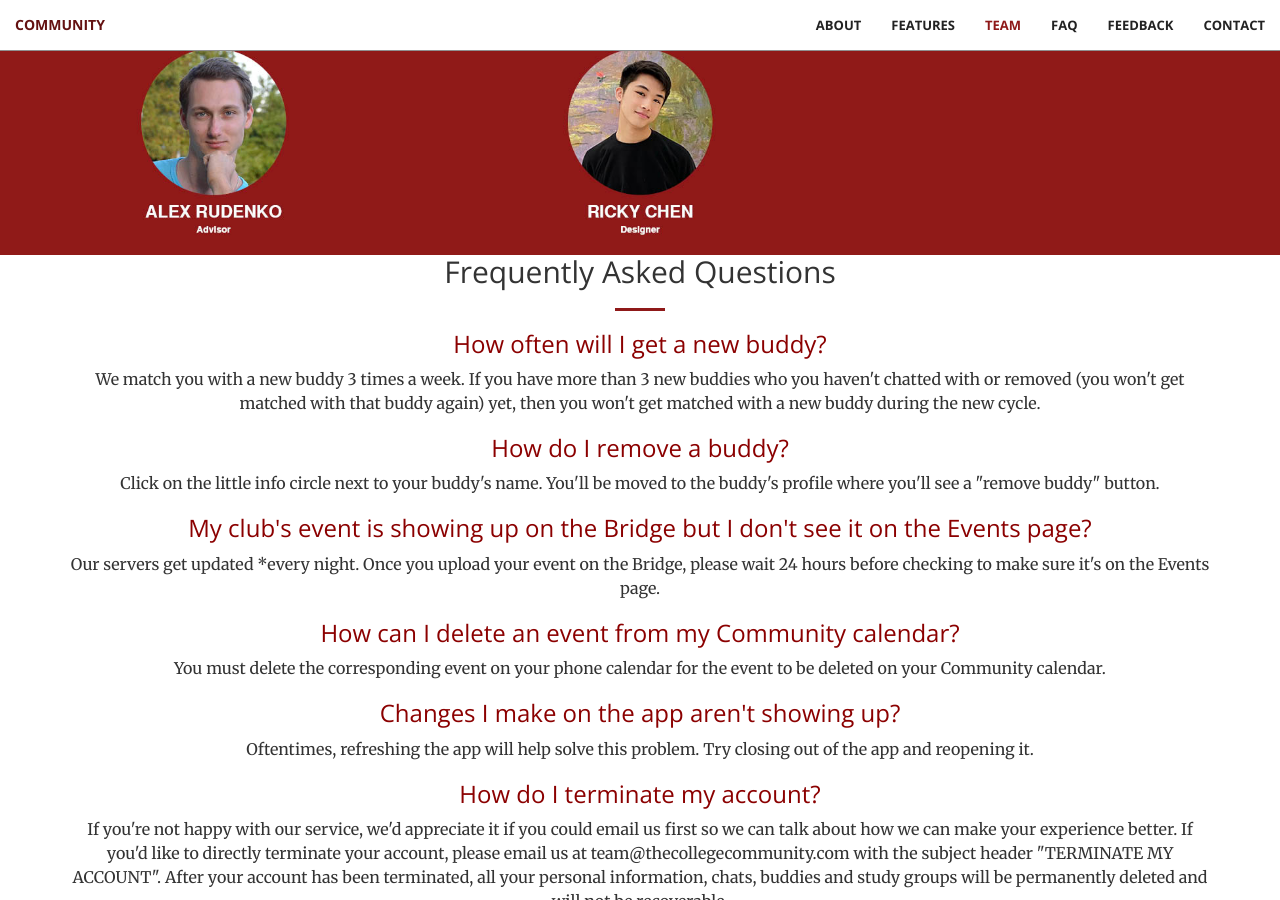
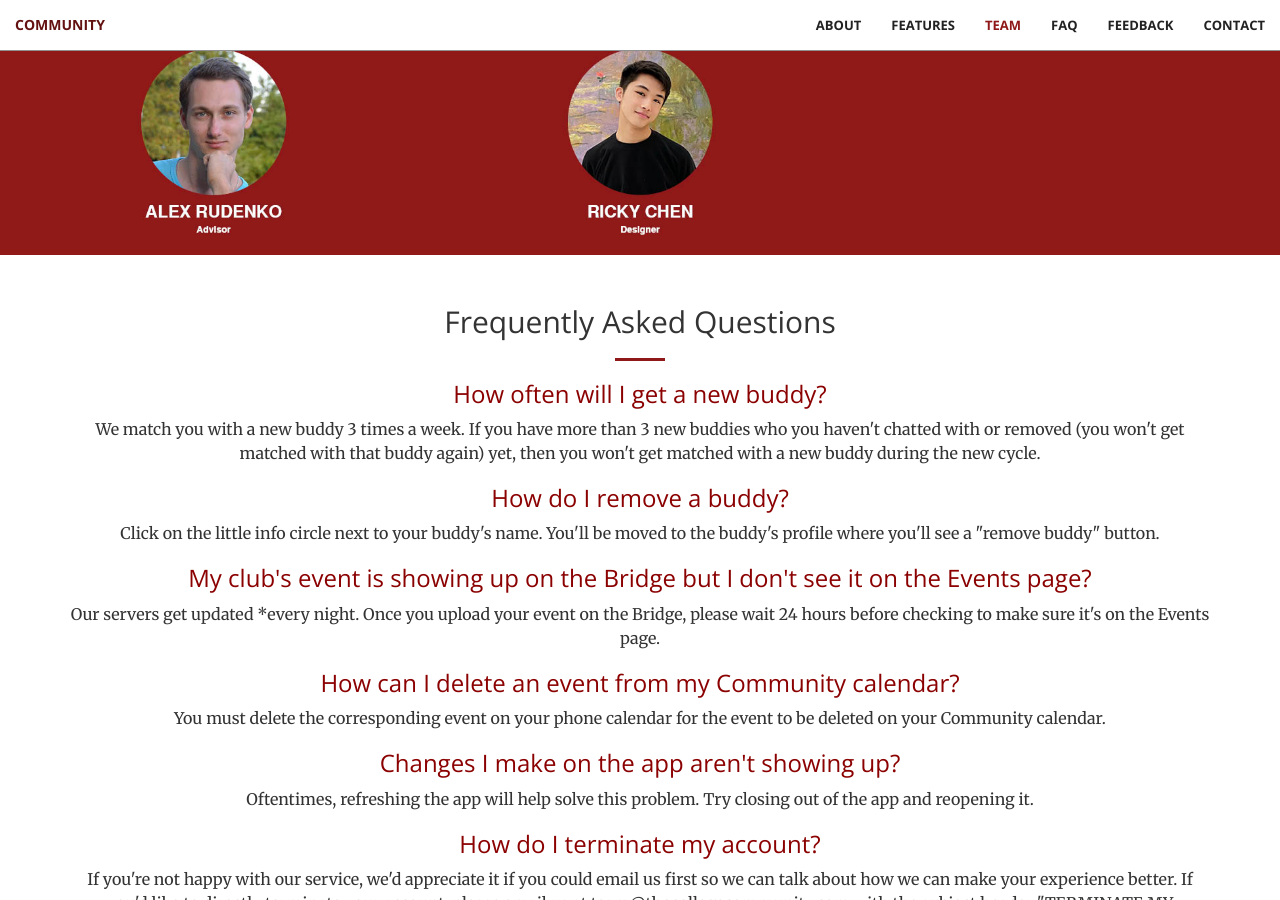
Before and after one commit to zanarellinina/communitywebsite, a Jekyll site: the page built from index.html, in a window 1280 px wide and 900 px high, scrolled down 2627 px. Built offline with Jekyll 4.4.1, drawn with Linux system fonts in a browser that asks for light colours.

Commit message:
margintop

```diff
--- a/_includes/faq.html
+++ b/_includes/faq.html
@@ -1,5 +1,5 @@
 
-    <div class="container" id="faq" style="margin-bottom: 50px;">
+    <div class="container" id="faq" style="margin-top: 50px;">
         <div class="row">
             <div class="col-lg-12 text-center">
                 <h2 class="section-heading">Frequently Asked Questions</h2>
```
